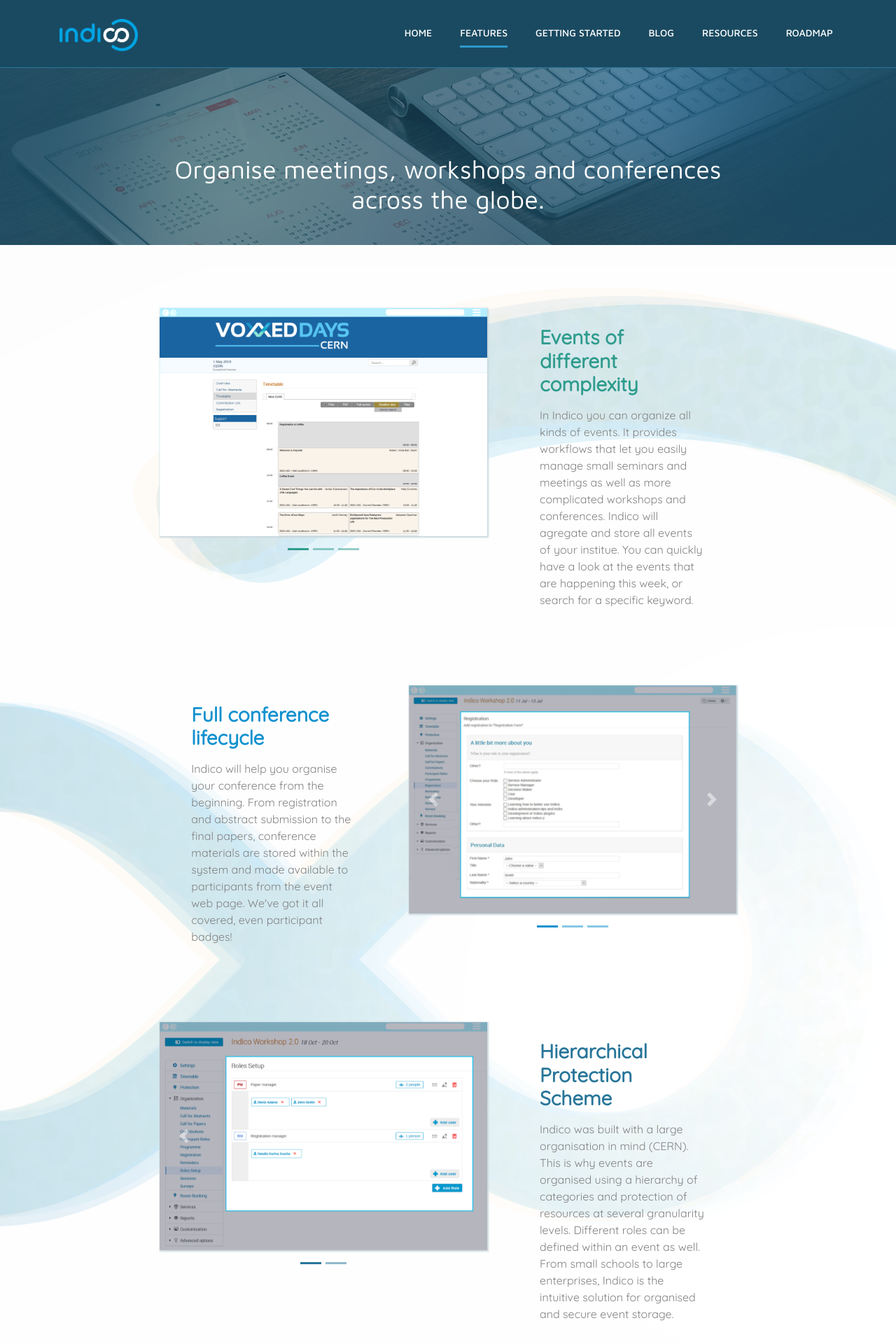
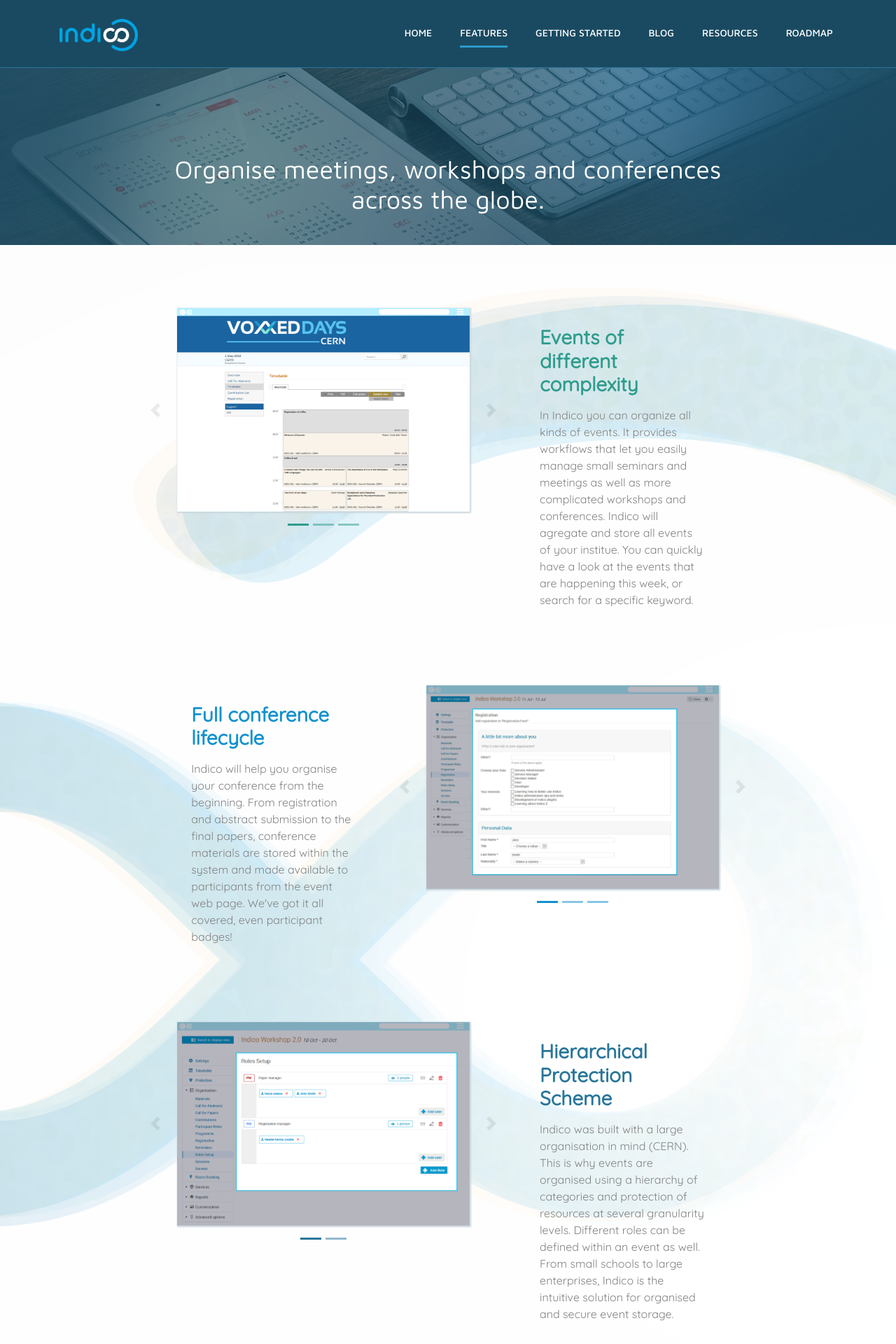
Before and after one commit to indico/indico.github.io, a Jekyll site: the page built from features.md, in a window 1280 px wide. Shown: the top 1920 px of the page at 70% size. Built offline with Jekyll 4.4.1, drawn with Linux system fonts in a browser that asks for light colours; nearby versions of some CDN libraries; comment, search, counter and statistics services are not loaded.

Commit message:
Change feature carousel controls

```diff
--- a/_layouts/features.html
+++ b/_layouts/features.html
@@ -34,16 +34,16 @@
                             <!-- Wrapper for slides -->
                             <div class="carousel-inner">
                                 {% for image in feature.images %}
-                                    <div class="carousel-item feature-carousel-item {% if forloop.first %}active{% endif %}">
+                                    <div class="carousel-item {% if forloop.first %}active{% endif %}">
                                         <img src="{{ image | prepend: '/img/features/' | relative_url }}">
                                     </div>
                                 {% endfor %}
                             </div>
                             <!-- Controls -->
-                            <a class="carousel-control-prev" href="#carousel-feature-{{ feature.id }}" role="button" data-slide="prev">
+                            <a class="carousel-control carousel-control-prev" href="#carousel-feature-{{ feature.id }}" role="button" data-slide="prev">
                                 <span class="carousel-control-prev-icon"></span>
                             </a>
-                            <a class="carousel-control-next" href="#carousel-feature-{{ feature.id }}" role="button" data-slide="next">
+                            <a class="carousel-control carousel-control-next" href="#carousel-feature-{{ feature.id }}" role="button" data-slide="next">
                                 <span class="carousel-control-next-icon"></span>
                             </a>
                         </div>
--- a/css/indico.scss
+++ b/css/indico.scss
@@ -965,13 +965,6 @@
         }
     }
 
-    .features-list > .feature-row:nth-child(even) img {
-        float: none;
-
-        @media(min-width: $md) {
-            float: right;
-        }
-    }
 
     .feature-row {
         margin-bottom: calc(3 * #{$spacing-unit});
@@ -998,23 +991,8 @@
         }
 
         .carousel-feature {
-
-            .item {
-                min-height: calc(12 * #{$spacing-unit});
-
-                @media(min-width: $sm) {
-                    min-height: calc(10 * #{$spacing-unit});
-                }
-            }
-
-            .carousel-control {
-                background: none;
-                span {
-                    position: absolute;
-                    top: 20%;
-                    right: 20%;
-                }
-            }
+            margin-left: 25px;
+            margin-right: 25px;
 
             .carousel-inner {
                 box-shadow: 1px 1px 2px 1px lighten($blue-gray-light, 30%);
@@ -1024,6 +1002,20 @@
             .carousel-indicators {
                 bottom: -$spacing-unit;
                 margin-bottom: 0;
+            }
+
+            .carousel-control-prev {
+                margin-left: -15%;
+            }
+
+            .carousel-control-next {
+                margin-right: -15%;
+            }
+
+            .carousel-control-prev-icon,
+            .carousel-control-next-icon {
+                opacity: 0.2;
+                filter: brightness(0.2);
             }
         }
 
@@ -1040,6 +1032,14 @@
         background-color: $turquoise;
     }
 
+    .green .carousel-control-prev-icon {
+        color: $turquoise;
+    }
+
+    .green .carousel-control-next-icon {
+        color: $turquoise;
+    }
+
     .standard {
         color: $blue-color-light;
     }
@@ -1048,12 +1048,28 @@
         background-color: $blue-color-light;
     }
 
+    .standard .carousel-control-prev-icon {
+        color: $blue-color-light;
+    }
+
+    .standard .carousel-control-next-icon {
+        color: $blue-color-light;
+    }
+
     .dark {
         color: $blue-cern-dark;
     }
 
     .dark .carousel-indicators li {
         background-color: $blue-cern-dark;
+    }
+
+    .dark .carousel-control-prev-icon {
+        color:  $blue-cern-dark;
+    }
+
+    .dark .carousel-control-next-icon {
+        color:  $blue-cern-dark;
     }
 }
 
```
